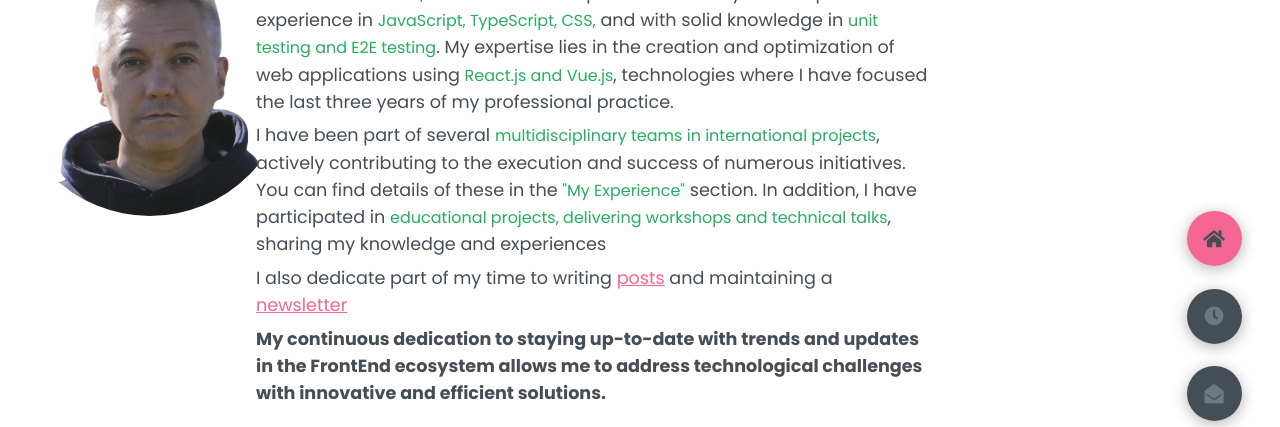
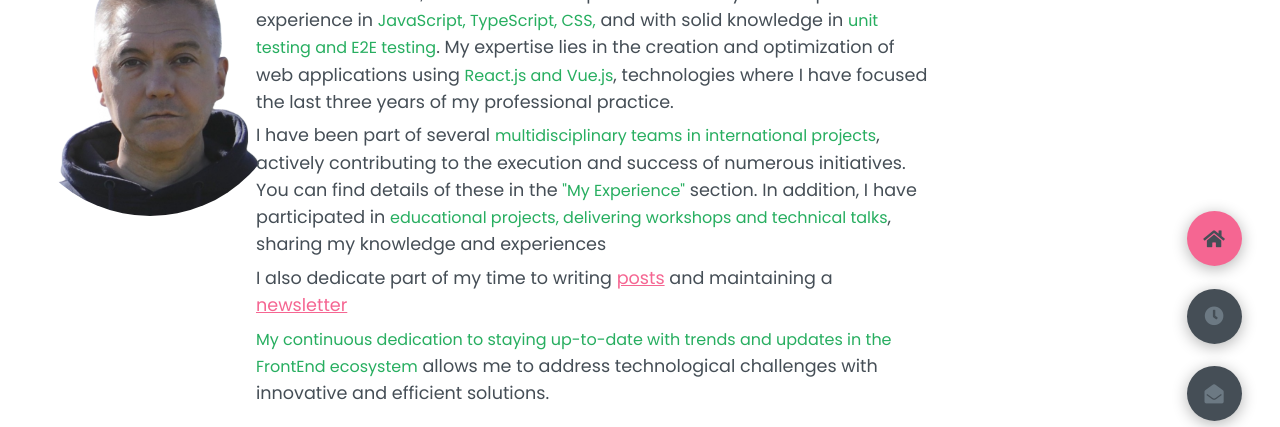
Before and after one commit to julioleiva/resume_, a plain HTML site: page index.html in a window 1280 px wide. Shown: the part 84-511 px from the top of the page. Drawn offline with Linux system fonts and the light colour scheme.

Commit message:
Update index.html

```diff
--- a/index.html
+++ b/index.html
@@ -48,9 +48,9 @@
 
 
         <p>
-          <b>My continuous dedication to staying up-to-date with trends and updates in the FrontEnd ecosystem allows me
+            <span class="name">My continuous dedication to staying up-to-date with trends and updates in the FrontEnd ecosystem</span> allows me
             to
-            address technological challenges with innovative and efficient solutions.</b>
+            address technological challenges with innovative and efficient solutions.
         </p>
         <h4 class="stat-title">MOTIVATIONS</h4>
         <p>
```
